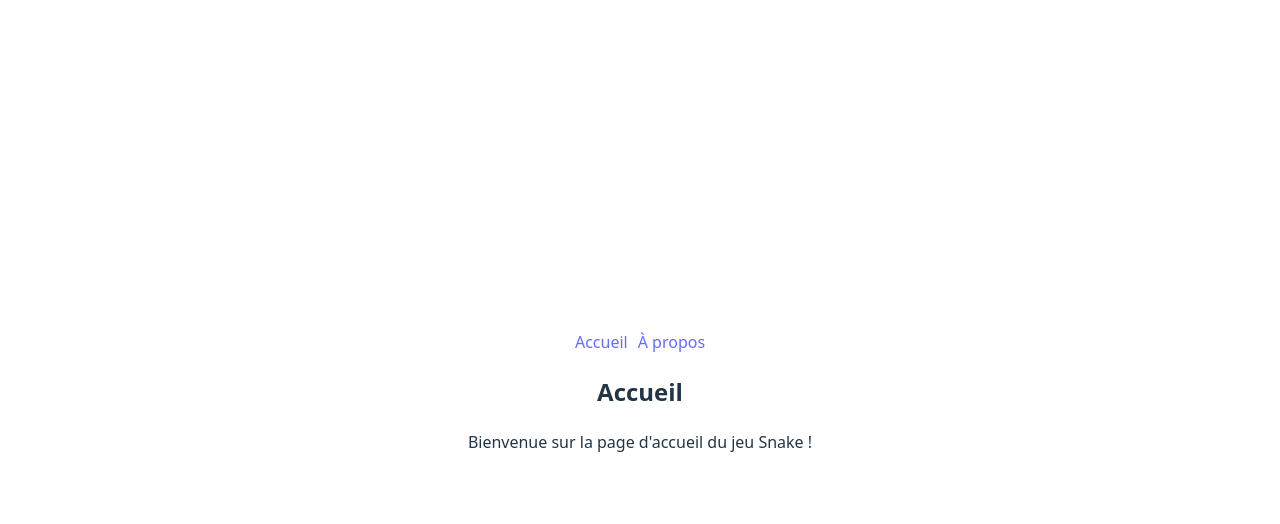
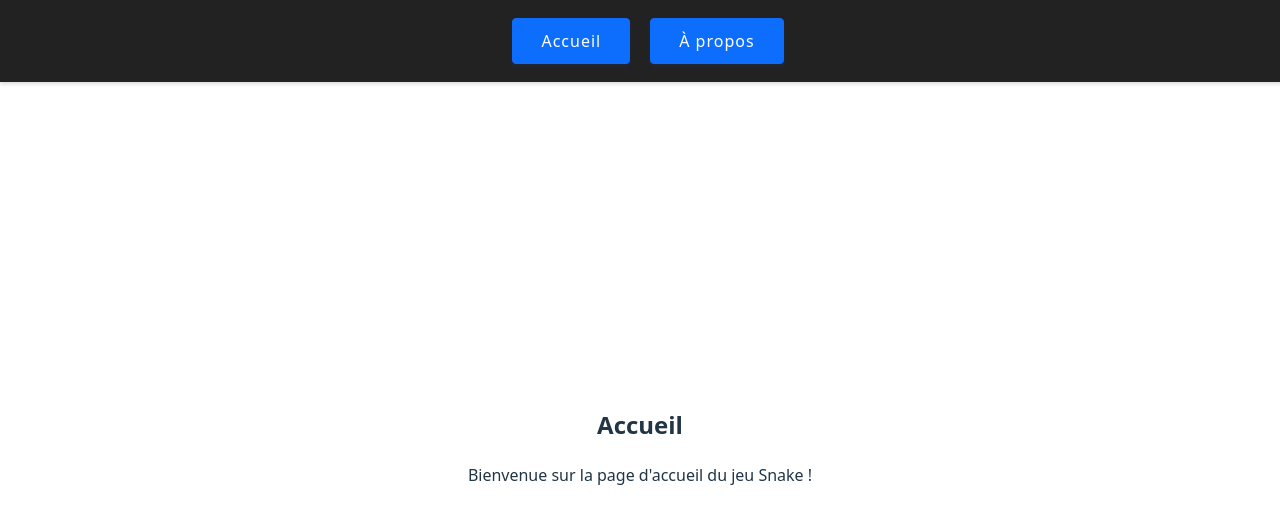
Before and after one commit to jlg-formation/snake-jeu, a React (Vite) app: page / in a window 1280 px wide. Shown: the top 524 px of the page. Built offline with nearby package versions, Linux system fonts and the light colour scheme.

Commit message:
feat: Enhance navigation with Bootstrap-styled links in App component

```diff
--- a/src/App.tsx
+++ b/src/App.tsx
@@ -3,17 +3,76 @@ import Home from './pages/Home';
 import About from './pages/About';
 import './App.css';
 
+import React, { useState } from 'react';
+
+const bootstrapButtonStyle: React.CSSProperties = {
+  marginRight: 20,
+  padding: '10px 28px',
+  borderRadius: 4,
+  background: '#0d6efd',
+  color: '#fff',
+  textDecoration: 'none',
+  fontWeight: 500,
+  fontFamily: 'inherit',
+  fontSize: 16,
+  border: '1.5px solid #0d6efd',
+  boxShadow: '0 2px 4px rgba(13,110,253,0.08)',
+  letterSpacing: 1,
+  textTransform: 'none',
+  transition: 'background 0.15s, color 0.15s',
+  cursor: 'pointer',
+  outline: 'none',
+  position: 'relative',
+  userSelect: 'none'
+};
+
+const bootstrapButtonHoverStyle: React.CSSProperties = {
+  background: '#0b5ed7',
+  borderColor: '#0a58ca'
+};
+
+function BootstrapNavLink({ to, children }: { to: string; children: React.ReactNode }) {
+  const [hover, setHover] = useState(false);
+  return (
+    <Link
+      to={to}
+      style={hover ? { ...bootstrapButtonStyle, ...bootstrapButtonHoverStyle } : bootstrapButtonStyle}
+      onMouseEnter={() => setHover(true)}
+      onMouseLeave={() => setHover(false)}
+    >
+      {children}
+    </Link>
+  );
+}
+
 function App() {
   return (
     <Router>
-      <nav style={{ marginBottom: 20 }}>
-        <Link to="/" style={{ marginRight: 10 }}>Accueil</Link>
-        <Link to="/about">À propos</Link>
+      <nav
+        style={{
+          marginBottom: 20,
+          display: 'flex',
+          justifyContent: 'center',
+          alignItems: 'center',
+          position: 'fixed',
+          top: 0,
+          left: 0,
+          width: '100%',
+          background: '#222',
+          zIndex: 1000,
+          padding: 18,
+          boxShadow: '0 2px 4px rgba(0,0,0,0.15)'
+        }}
+      >
+        <BootstrapNavLink to="/">Accueil</BootstrapNavLink>
+        <BootstrapNavLink to="/about">À propos</BootstrapNavLink>
       </nav>
-      <Routes>
-        <Route path="/" element={<Home />} />
-        <Route path="/about" element={<About />} />
-      </Routes>
+      <div style={{ paddingTop: 90 }}>
+        <Routes>
+          <Route path="/" element={<Home />} />
+          <Route path="/about" element={<About />} />
+        </Routes>
+      </div>
     </Router>
   );
 }
```
